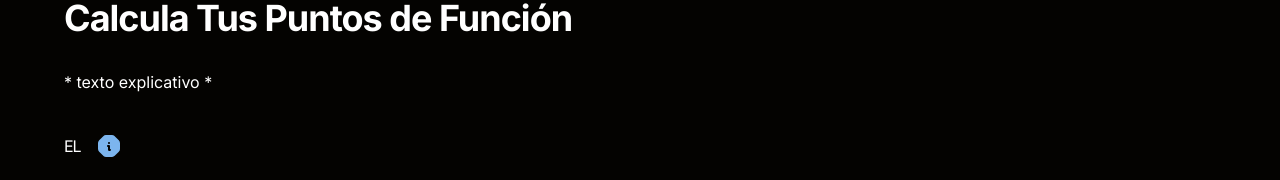
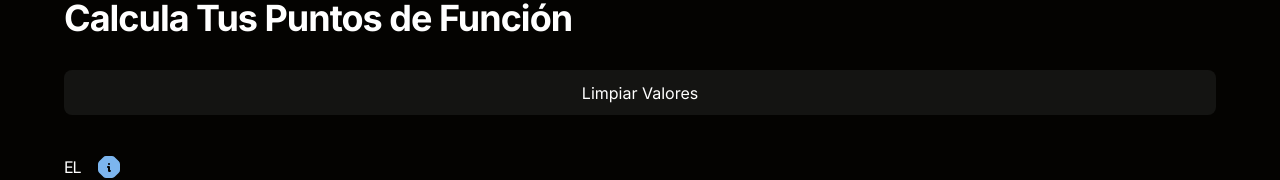
Before and after one commit to parqueroosvelt-inc/puntos-de-funcion, a React (Vite) app: page /vpfsa in a window 1280 px wide. Shown: the part 143-323 px from the top of the page. Built offline with nearby package versions, Linux system fonts and the light colour scheme.

Commit message:
method to clear all values

```diff
--- a/src/components/CalculatePoints.jsx
+++ b/src/components/CalculatePoints.jsx
@@ -1,12 +1,25 @@
 import { ValuesTables } from "./ValuesTables";
 
 export const CalculatePoints = () => {
+  const clearAllValues = () => {
+    const theme = localStorage.getItem("theme");
+    localStorage.clear();
+    localStorage.setItem("theme", theme);
+    location.reload();
+  };
+
   return (
     <>
       <div className="flex flex-col justify-between py-12 text-baseColor gap-6">
         <section className="flex flex-col gap-8 text-left">
           <h1 className="text-4xl font-bold">Calcula Tus Puntos de Función</h1>
-          <p>* texto explicativo *</p>
+          <button
+            onClick={clearAllValues}
+            className="bg-secondary boton-secundario text-baseColor"
+          >
+            Limpiar Valores
+          </button>
+          {/* <p>* texto explicativo *</p> */}
         </section>
         <section>
           <ValuesTables />
```
